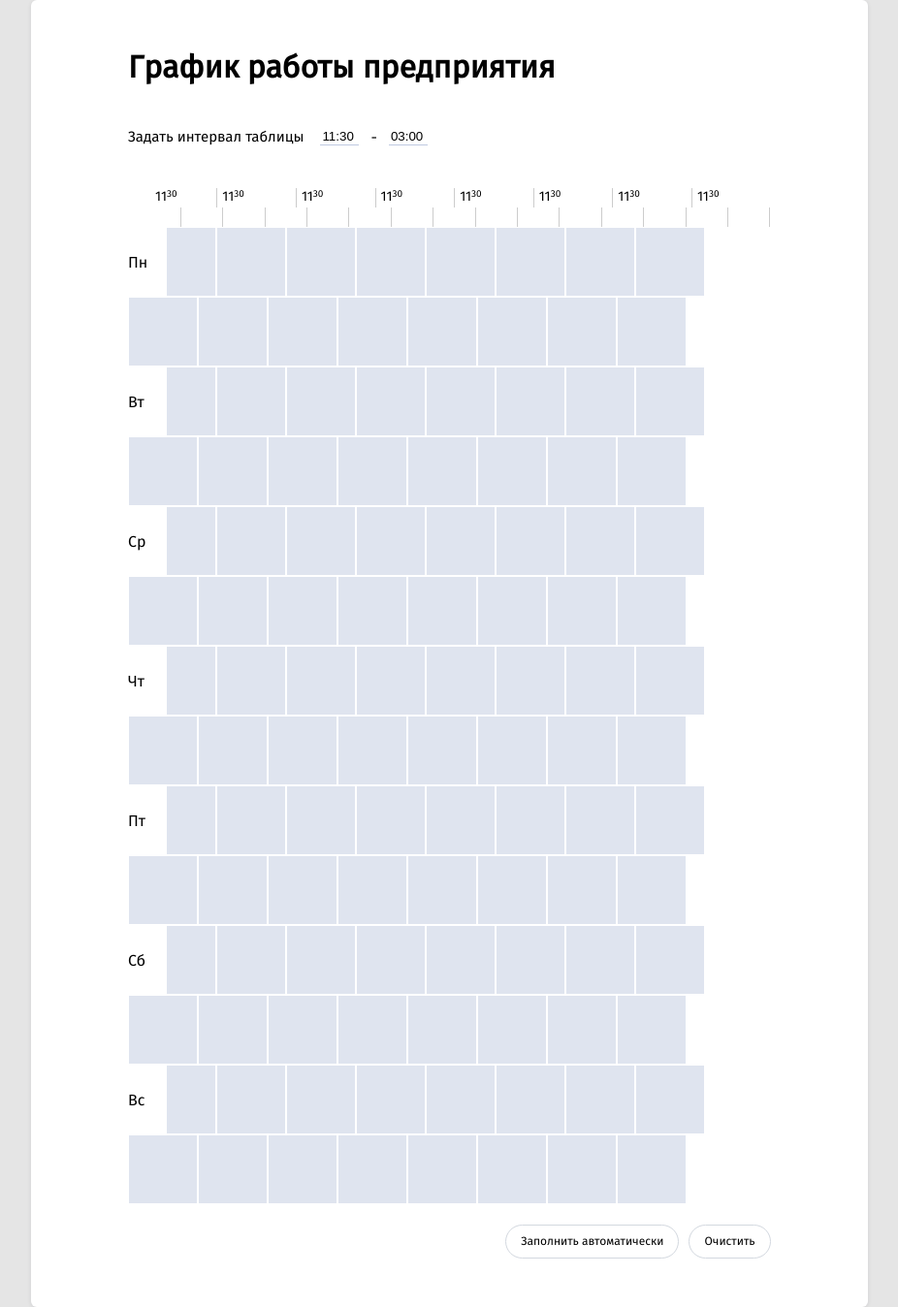
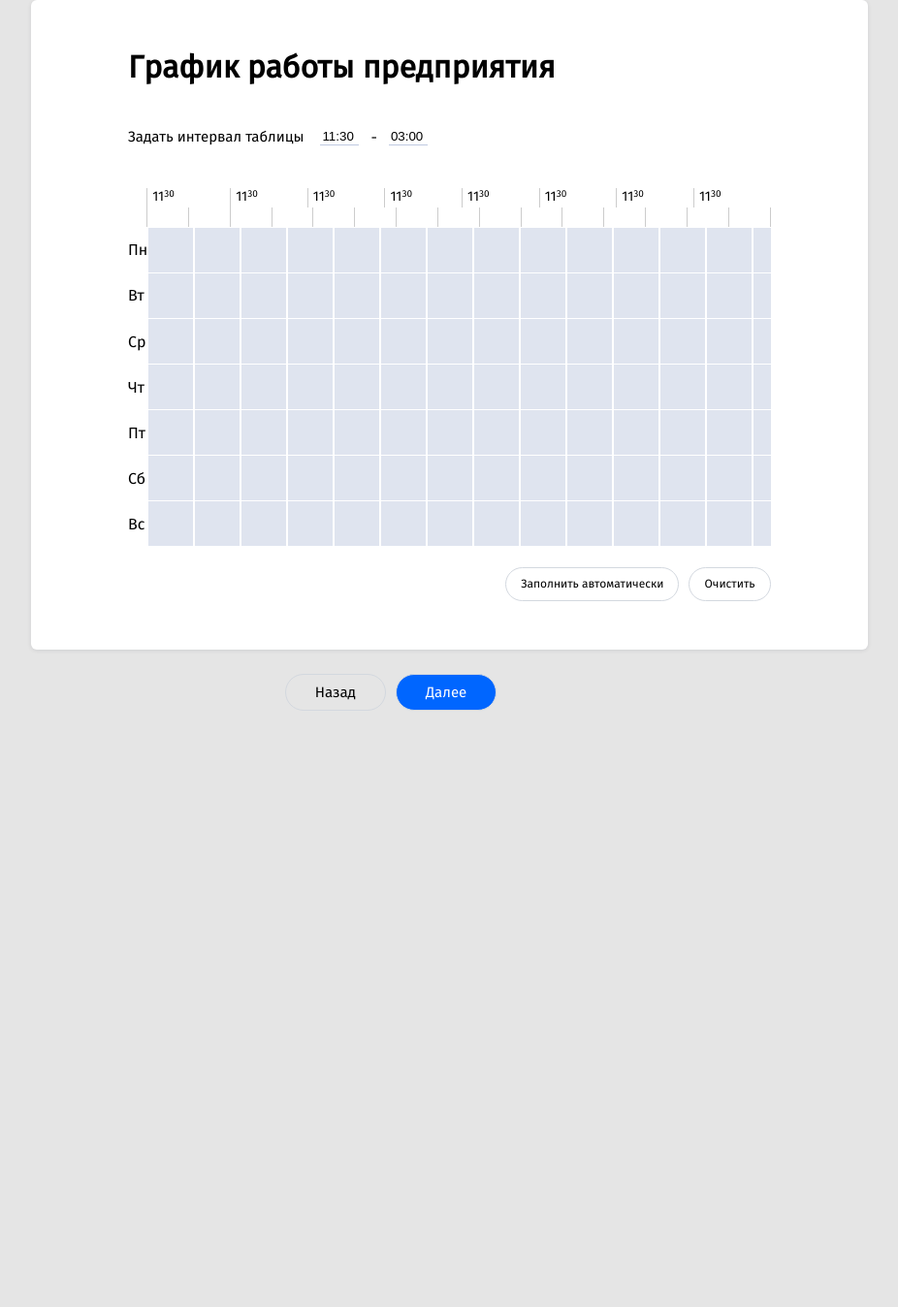
Before and after one commit to KPACHb1Y/ParadoxProject, a website: page app/index.html in a window 1280 px wide. Shown: the part 188-1536 px from the top of the page at 97% size, without its empty margins (237-1163 px from the left). After the commit the page ends 984 px from the top, so only its background shows below. Drawn offline with Linux system fonts and the light colour scheme.

Commit message:
create new function

```diff
--- a/app/index.html
+++ b/app/index.html
@@ -105,139 +105,19 @@
                     <div class="line-item"></div>
                 </div>
             </div>
-            <div class="row">
-                <p>Пн</p>
-                <div class="item"></div>
-                <div class="item"></div>
-                <div class="item"></div>
-                <div class="item"></div>
-                <div class="item"></div>
-                <div class="item"></div>
-                <div class="item"></div>
-                <div class="item"></div>
-                <div class="item"></div>
-                <div class="item"></div>
-                <div class="item"></div>
-                <div class="item"></div>
-                <div class="item"></div>
-                <div class="item"></div>
-                <div class="item"></div>
-                <div class="item"></div>
-            </div>
-            <div class="row">
-                <p>Вт</p>
-                <div class="item"></div>
-                <div class="item"></div>
-                <div class="item"></div>
-                <div class="item"></div>
-                <div class="item"></div>
-                <div class="item"></div>
-                <div class="item"></div>
-                <div class="item"></div>
-                <div class="item"></div>
-                <div class="item"></div>
-                <div class="item"></div>
-                <div class="item"></div>
-                <div class="item"></div>
-                <div class="item"></div>
-                <div class="item"></div>
-                <div class="item"></div>
-            </div>
-            <div class="row">
-                <p>Ср</p>
-                <div class="item"></div>
-                <div class="item"></div>
-                <div class="item"></div>
-                <div class="item"></div>
-                <div class="item"></div>
-                <div class="item"></div>
-                <div class="item"></div>
-                <div class="item"></div>
-                <div class="item"></div>
-                <div class="item"></div>
-                <div class="item"></div>
-                <div class="item"></div>
-                <div class="item"></div>
-                <div class="item"></div>
-                <div class="item"></div>
-                <div class="item"></div>
-            </div>
-            <div class="row">
-                <p>Чт</p>
-                <div class="item"></div>
-                <div class="item"></div>
-                <div class="item"></div>
-                <div class="item"></div>
-                <div class="item"></div>
-                <div class="item"></div>
-                <div class="item"></div>
-                <div class="item"></div>
-                <div class="item"></div>
-                <div class="item"></div>
-                <div class="item"></div>
-                <div class="item"></div>
-                <div class="item"></div>
-                <div class="item"></div>
-                <div class="item"></div>
-                <div class="item"></div>
-            </div>
-            <div class="row">
-                <p>Пт</p>
-                <div class="item"></div>
-                <div class="item"></div>
-                <div class="item"></div>
-                <div class="item"></div>
-                <div class="item"></div>
-                <div class="item"></div>
-                <div class="item"></div>
-                <div class="item"></div>
-                <div class="item"></div>
-                <div class="item"></div>
-                <div class="item"></div>
-                <div class="item"></div>
-                <div class="item"></div>
-                <div class="item"></div>
-                <div class="item"></div>
-                <div class="item"></div>
-            </div>
-            <div class="row">
-                <p>Сб</p>
-                <div class="item"></div>
-                <div class="item"></div>
-                <div class="item"></div>
-                <div class="item"></div>
-                <div class="item"></div>
-                <div class="item"></div>
-                <div class="item"></div>
-                <div class="item"></div>
-                <div class="item"></div>
-                <div class="item"></div>
-                <div class="item"></div>
-                <div class="item"></div>
-                <div class="item"></div>
-                <div class="item"></div>
-                <div class="item"></div>
-                <div class="item"></div>
-            </div>
-            <div class="row">
-                <p>Вс</p>
-                <div class="item"></div>
-                <div class="item"></div>
-                <div class="item"></div>
-                <div class="item"></div>
-                <div class="item"></div>
-                <div class="item"></div>
-                <div class="item"></div>
-                <div class="item"></div>
-                <div class="item"></div>
-                <div class="item"></div>
-                <div class="item"></div>
-                <div class="item"></div>
-                <div class="item"></div>
-                <div class="item"></div>
-                <div class="item"></div>
-                <div class="item"></div>
-            </div>
+            <div class="main-content__calendar-block">
+                <div class="main-content__calendar-block__day">
+                    <p>Пн</p>
+                    <p>Вт</p>
+                    <p>Ср</p>
+                    <p>Чт</p>
+                    <p>Пт</p>
+                    <p>Сб</p>
+                    <p>Вс</p>
+                </div>
+                <div class="main-content__calendar-block__item" id="parent">
+                    </div>
+                </div>
         </div>
         <div class="main-content__buttons">
             <a href="#">Заполнить автоматически</a>
--- a/app/js/index.js
+++ b/app/js/index.js
@@ -1,46 +1,41 @@
-// document.addEventListener('DOMContentLoaded', () => {
-//     const createRow = () => {
-//         const parent = document.getElementById('parent');
-//         const row = document.createElement('div');
-//         const p = document.createElement('p');
-//         const dayArray = ['Пн','Вт','Ср','Чт','Пт','Сб','Вс'];
-//         for (let i = 0; i < day) {
-//
-//         }
-//         dayArray.map((item, i) => {
-//             console.log(i);
-//             p.innerHTML = item;
-//         });
-//         row.className = "row";
-//         parent.appendChild(row);
-//         row.appendChild(p);
-//         return row;
-//     };
-//
-//     const createElement = parent => {
-//         const item = document.createElement('div');
-//         item.className = "item";
-//         parent.appendChild(item);
-//     };
-//
-//     for (let i = 0; i < 7; i++) {
-//         const row = createRow();
-//         for (let k = 0; k < 16; k++) {
-//             createElement(row);
-//         }
-//     }
-//
-//
-//
-// });
+document.addEventListener('DOMContentLoaded', () => {
+    for (var i = 0; i < 24; i++) {
+        var row = createRow();
+        for (var k = 0; k < 7; k++) {
+            createElement(row);
+        };
+    };
 
-const items = document.querySelectorAll('.item');
-items.forEach(links => {
-    links.addEventListener('click', e => {
-        if (!e.ctrlKey) {
-            (!e.target.classList.contains('active'))
-                ? e.target.classList.add('active')
-                : e.target.classList.remove('active');
-        }
+    function createRow() {
+        var parent = document.getElementById('parent');
+        var row = document.createElement('div');
+        row.className = "row";
+        parent.appendChild(row);
+        return row;
+    }
+
+    function createElement(parent) {
+        var item = document.createElement('div');
+        item.className = "item";
+        parent.appendChild(item);
+    }
+
+    const items = document.querySelectorAll('.item');
+    items.forEach(links => {
+        links.addEventListener('mousedown', e => {
+            e.target.classList.toggle('active');
+            mouseMove();
+        });
+
+        links.addEventListener('mouseup', e => {
+            e.target.classList.add('active');
+            !mouseMove();
+        });
     });
+
+    const mouseMove = () => {
+        document.addEventListener('mouseover', e => {
+            e.target.classList.toggle('active');
+        });
+    };
 });
--- a/app/less/style.less
+++ b/app/less/style.less
@@ -86,24 +86,39 @@ body {
         }
       }
       .main-content__calendar {
+        .main-content__calendar-block {
+          display: flex;
+          .main-content__calendar-block__day {
+            display: flex;
+            flex-direction: column;
+            justify-content: space-around;
+            p {
+              margin: 0;
+            }
+          }
+          .main-content__calendar-block__item {
+            display: flex;
+            overflow: hidden;
+          }
+        }
         .row {
-          display: flex;
-          flex-wrap: wrap;
-          align-items: center;
+          //display: flex;
+          //flex-wrap: wrap;
+          //align-items: center;
           .time {
             width: 100%;
             height: 20px;
             display: flex;
             .time-item {
               display: flex;
-              width: 143px;
+              width: 86px;
               border-right: 1px solid #cccccc;
               &:nth-child(1) {
-                width: 41px;
-                border: 0;
+                width: 21px;
+                border-right: 1px solid #cccccc;
               }
               &:nth-child(2) {
-                width: 121px;
+                width: 93px;
               }
               span {
                 &:first-child {
@@ -124,26 +139,26 @@ body {
             height: 20px;
             display: flex;
             .line-item {
-              width: 71px;
+              width: 46px;
               height: 20px;
               border-right: 1px solid #cccccc;
               &:first-child {
-                width: 41px;
-                border-right: 0;
+                width: 21px;
+                border-right: 1px solid #cccccc;
               }
               &:nth-child(2) {
-                width: 49px;
+                width: 46px;
               }
             }
           }
           .item {
-            width: 70px;
-            height: 70px;
+            width: 46px;
+            height: 46px;
             background: #DFE4EF;
             margin: 1px;
-            &:nth-child(2) {
-              width: 50px;
-            }
+            //&:nth-child(2) {
+            //  width: 50px;
+            //}
             &.active {
               background: #0066FF;
             }
```
Also changed, not shown: app/css/style.css.
